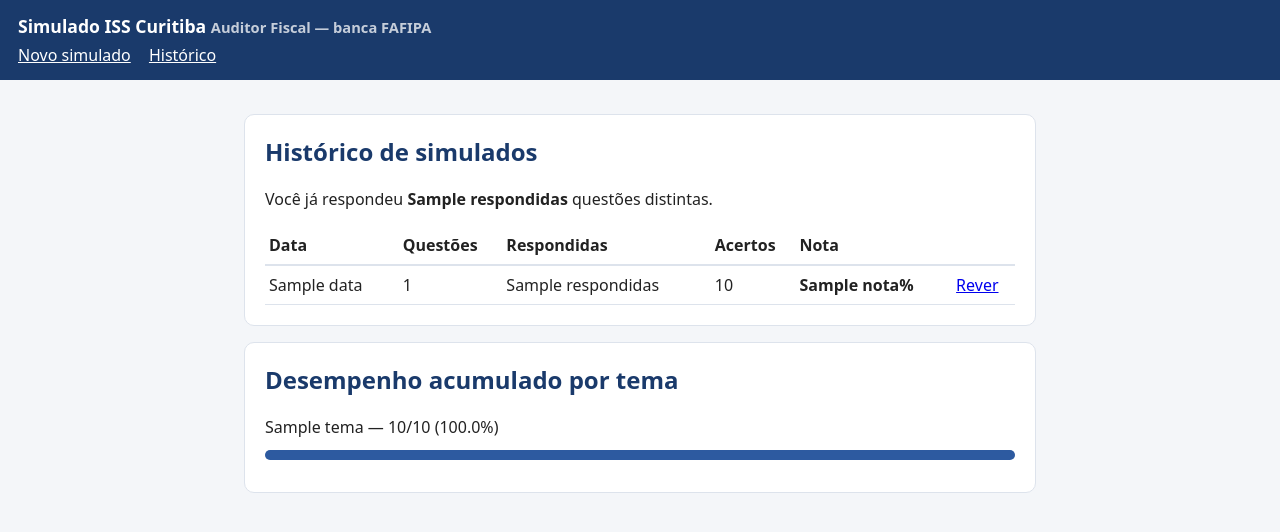
After one commit to gabrielgv551/simulado-iss-curitiba, a Flask app: template templates/historico.html in a window 1280 px wide. The commit adds this page. Shown: the top 532 px of the page. Run offline with Flask 3, Linux system fonts and the light colour scheme; the template is opened without the code that fills it: most values are stand-ins (such as "Sample title", 1, 10 or a date in 2020); some libraries are stand-ins or nearby versions.

Commit message:
Histórico de simulados, desempenho por tema e opção de não repetir questões

```diff
--- a/api/index.py
+++ b/api/index.py
@@ -158,7 +158,7 @@ def _sortear_por_grupo(cur, temas, n, ja_usados):
     return ids
 
 
-def montar_simulado(cur, n_questoes, pct_basico):
+def montar_simulado(cur, n_questoes, pct_basico, excluir_feitas=False):
     cur.execute("SELECT codigo, descricao FROM temas ORDER BY codigo")
     temas = cur.fetchall()
     basicos = [t for t in temas if t["codigo"].count(".") == 1
@@ -167,10 +167,17 @@ def montar_simulado(cur, n_questoes, pct_basico):
                    and t["codigo"].startswith("2.")]
     n_bas = round(n_questoes * pct_basico / 100)
     usados = set()
+    if excluir_feitas:
+        cur.execute("SELECT DISTINCT questao_id FROM respostas")
+        usados.update(r["questao_id"] for r in cur.fetchall())
     ids = _sortear_por_grupo(cur, especificos, n_questoes - n_bas, usados)
     ids += _sortear_por_grupo(cur, basicos, n_bas, usados)
     if not ids:
-        raise RuntimeError("Sem questões disponíveis no banco.")
+        raise RuntimeError(
+            "Sem questões disponíveis no banco."
+            if not excluir_feitas else
+            "Você já respondeu todas as questões do banco com esses filtros. "
+            "Desmarque 'não repetir' ou reduza o número de questões.")
     cur.execute(
         "INSERT INTO simulados (data, n_questoes, config_json) "
         "VALUES (NOW(), %s, %s) RETURNING id", (len(ids), json.dumps(
@@ -192,7 +199,15 @@ def inicio():
         cur = conn.cursor(cursor_factory=psycopg2.extras.RealDictCursor)
         cur.execute("SELECT COUNT(*) c FROM questoes WHERE gabarito != ''")
         n_questoes = cur.fetchone()["c"]
-    return render_template("index.html", n_questoes=n_questoes)
+        cur.execute("SELECT COUNT(*) c FROM simulados")
+        n_simulados = cur.fetchone()["c"]
+        cur.execute(
+            "SELECT COUNT(DISTINCT questao_id) c FROM respostas "
+            "WHERE resposta_marcada IS NOT NULL")
+        n_respondidas = cur.fetchone()["c"]
+    return render_template("index.html", n_questoes=n_questoes,
+                           n_simulados=n_simulados,
+                           n_respondidas=n_respondidas)
 
 
 @app.route("/iniciar", methods=["POST"])
@@ -200,10 +215,14 @@ def inicio():
 def iniciar():
     n = max(5, min(120, int(request.form.get("n_questoes", 40))))
     pct = max(0, min(100, int(request.form.get("pct_basico", 20))))
-    with pg() as conn:
-        cur = conn.cursor(cursor_factory=psycopg2.extras.RealDictCursor)
-        sid = montar_simulado(cur, n, pct)
-        conn.commit()
+    excluir = bool(request.form.get("excluir_feitas"))
+    try:
+        with pg() as conn:
+            cur = conn.cursor(cursor_factory=psycopg2.extras.RealDictCursor)
+            sid = montar_simulado(cur, n, pct, excluir_feitas=excluir)
+            conn.commit()
+    except RuntimeError as e:
+        return render_template("erro.html", mensagem=str(e)), 400
     session["simulado_id"] = sid
     session["indice"] = 0
     return redirect(url_for("prova"))
@@ -292,5 +311,82 @@ def resultado():
                            por_tema=por_tema, questoes=questoes)
 
 
+def _corrigir(cur, sid):
+    cur.execute(
+        "UPDATE respostas SET correta = CASE WHEN resposta_marcada = "
+        "(SELECT gabarito FROM questoes WHERE id = questao_id) THEN 1 "
+        "ELSE 0 END WHERE simulado_id = %s AND resposta_marcada "
+        "IS NOT NULL", (sid,))
+
+
+@app.route("/historico")
+@exige_login
+def historico():
+    with pg() as conn:
+        cur = conn.cursor(cursor_factory=psycopg2.extras.RealDictCursor)
+        cur.execute("SELECT id FROM simulados ORDER BY id DESC")
+        sids = [r["id"] for r in cur.fetchall()]
+        simulados = []
+        for sid in sids:
+            _corrigir(cur, sid)
+            cur.execute(
+                "SELECT s.id, s.data, s.n_questoes, COUNT(r.id) respondidas, "
+                "SUM(CASE WHEN r.correta = 1 THEN 1 ELSE 0 END) acertos "
+                "FROM simulados s JOIN respostas r ON r.simulado_id = s.id "
+                "WHERE s.id = %s GROUP BY s.id", (sid,))
+            row = cur.fetchone()
+            if row:
+                row["nota"] = (round(100 * row["acertos"] / row["n_questoes"],
+                                     1) if row["n_questoes"] else 0)
+                data = str(row["data"])
+                row["data"] = (data[8:10] + "/" + data[5:7] + "/" + data[:4]
+                               + " " + data[11:16])
+                simulados.append(row)
+        conn.commit()
+        cur.execute(
+            "SELECT q.tema, COUNT(*) total, "
+            "SUM(CASE WHEN r.correta = 1 THEN 1 ELSE 0 END) acertos "
+            "FROM respostas r JOIN questoes q ON q.id = r.questao_id "
+            "WHERE r.resposta_marcada IS NOT NULL GROUP BY q.tema "
+            "ORDER BY total DESC")
+        por_tema = cur.fetchall()
+        cur.execute(
+            "SELECT COUNT(DISTINCT questao_id) c FROM respostas "
+            "WHERE resposta_marcada IS NOT NULL")
+        respondidas = cur.fetchone()["c"]
+    return render_template("historico.html", simulados=simulados,
+                           por_tema=por_tema, respondidas=respondidas)
+
+
+@app.route("/historico/<int:sid>")
+@exige_login
+def historico_simulado(sid):
+    with pg() as conn:
+        cur = conn.cursor(cursor_factory=psycopg2.extras.RealDictCursor)
+        _corrigir(cur, sid)
+        cur.execute(
+            "SELECT q.id, q.tema, q.enunciado, q.gabarito, q.justificativa, "
+            "r.resposta_marcada, r.correta FROM respostas r "
+            "JOIN questoes q ON q.id = r.questao_id "
+            "WHERE r.simulado_id = %s ORDER BY r.id", (sid,))
+        questoes = cur.fetchall()
+        conn.commit()
+    if not questoes:
+        abort(404)
+    acertos = sum(1 for q in questoes if q["correta"])
+    total = len(questoes)
+    por_tema = {}
+    for q in questoes:
+        d = por_tema.setdefault(q["tema"] or "(sem tema)",
+                                {"acertos": 0, "total": 0})
+        d["total"] += 1
+        d["acertos"] += 1 if q["correta"] else 0
+    return render_template("resultado.html", nota=round(100 * acertos / total,
+                                                        1) if total else 0,
+                           acertos=acertos, total=total,
+                           por_tema=por_tema, questoes=questoes,
+                           historico=True)
+
+
 if __name__ == "__main__":
     app.run(debug=True)
--- a/templates/base.html
+++ b/templates/base.html
@@ -56,6 +56,10 @@
 <body>
 <header>
   <h1>Simulado ISS Curitiba <small>Auditor Fiscal — banca FAFIPA</small></h1>
+  <nav style="margin-top:6px;">
+    <a href="{{ url_for('inicio') }}" style="color:#fff;margin-right:14px;">Novo simulado</a>
+    <a href="{{ url_for('historico') }}" style="color:#fff;">Histórico</a>
+  </nav>
 </header>
 <main>
 {% block conteudo %}{% endblock %}
--- /dev/null
+++ b/templates/historico.html
@@ -0,0 +1,49 @@
+{% extends "base.html" %}
+{% block titulo %}Histórico — Simulado ISS Curitiba{% endblock %}
+{% block conteudo %}
+<div class="card">
+  <h2>Histórico de simulados</h2>
+  <p>Você já respondeu <strong>{{ respondidas }}</strong> questões distintas.</p>
+  {% if simulados %}
+  <table style="width:100%;border-collapse:collapse;">
+    <tr style="text-align:left;border-bottom:2px solid var(--borda);">
+      <th style="padding:8px 4px;">Data</th>
+      <th>Questões</th>
+      <th>Respondidas</th>
+      <th>Acertos</th>
+      <th>Nota</th>
+      <th></th>
+    </tr>
+    {% for s in simulados %}
+    <tr style="border-bottom:1px solid var(--borda);">
+      <td style="padding:8px 4px;">{{ s.data }}</td>
+      <td>{{ s.n_questoes }}</td>
+      <td>{{ s.respondidas }}</td>
+      <td>{{ s.acertos }}</td>
+      <td><strong>{{ s.nota }}%</strong></td>
+      <td><a href="{{ url_for('historico_simulado', sid=s.id) }}">Rever</a></td>
+    </tr>
+    {% endfor %}
+  </table>
+  {% else %}
+  <p>Nenhum simulado feito ainda.</p>
+  {% endif %}
+</div>
+
+<div class="card">
+  <h2>Desempenho acumulado por tema</h2>
+  {% for t in por_tema %}
+  <div class="barra-tema">
+    <div>{{ t.tema or '(sem tema)' }} —
+      {{ t.acertos }}/{{ t.total }}
+      ({{ (100 * t.acertos / t.total)|round(0) }}%)</div>
+    <div class="progresso">
+      <div class="preench"
+           style="width:{{ (100 * t.acertos / t.total)|round(1) }}%;"></div>
+    </div>
+  </div>
+  {% else %}
+  <p>Sem respostas registradas ainda.</p>
+  {% endfor %}
+</div>
+{% endblock %}
--- a/templates/resultado.html
+++ b/templates/resultado.html
@@ -6,6 +6,7 @@
   <div class="nota-grande">{{ nota }}%</div>
   <p><strong>{{ acertos }}</strong> acertos de <strong>{{ total }}</strong></p>
   <a class="btn" href="{{ url_for('inicio') }}">Novo simulado</a>
+  {% if historico %}<a class="btn btn-sec" href="{{ url_for('historico') }}">Voltar ao histórico</a>{% endif %}
 </div>
 
 <div class="card">
```
Also changed, not shown: templates/erro.html (added, +9 -0 lines), templates/index.html (+9 -2 lines).
